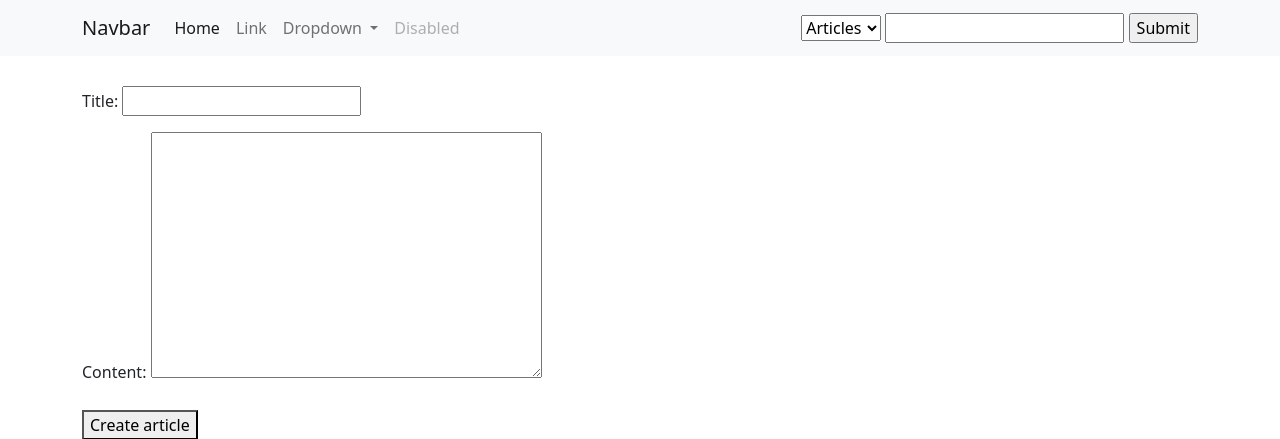
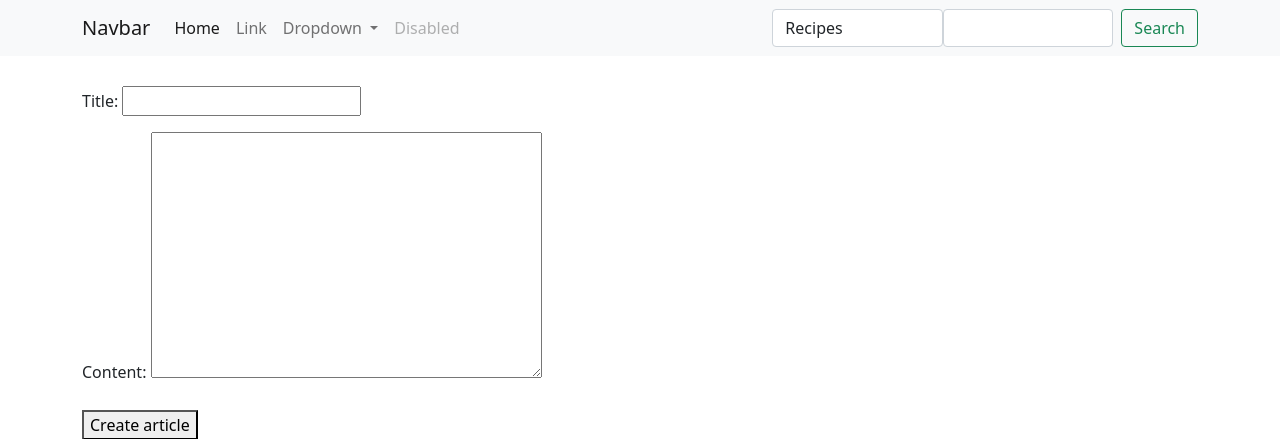
Before and after one commit to punithmadaiahkumar/try-django, a Django app: page /articles/create/ in a window 1280 px wide. Shown: the top 439 px of the page. Run offline with Django 3.2, Linux system fonts and the light colour scheme; a user stored in the database is signed in; some libraries are stand-ins or nearby versions.

Commit message:
Adding Bootstrap & the tip of the Bootstrap Iceberg

```diff
--- a/templates/search/search-form.html
+++ b/templates/search/search-form.html
@@ -1,8 +1,8 @@
 <div>
-    <form action='/search/' method='GET'>
-        <select name='type' id='search-type'>
+    <form action='/search/' method='GET' class="d-flex">
+        <select class='form-control' name='type' id='search-type'>
             {% if request.GET.type == 'article' %}
-                <option value='article' selected>Articles</option>
+                <option value='article'>Articles</option>
             {% else %}
                 <option value='article'>Articles</option>
             {% endif %}
@@ -10,13 +10,13 @@
             {% if request.GET.type == 'recipe' %}
             <option value='recipe' selected>Recipes</option>
             {% else %}
-                <option value='recipe'>Recipes</option>
+                <option value='recipe' selected>Recipes</option>
             {% endif %}
         </select>
 
-        <input type='text' id='search-query' name='q' value='{{ request.GET.q }}' hx-get='/search/' hx-trigger='keyup changed delay:200ms' hx-include='#search-type' hx-target='#typeahead-results' />
+        <input class="form-control me-2" type='text' id='search-query' name='q' value='{{ request.GET.q }}' hx-get='/search/' hx-trigger='keyup changed delay:200ms' hx-include='#search-type' hx-target='#typeahead-results' />
 
-        <input type='submit' />
+        <button class="btn btn-outline-success" type="submit">Search</button>
     </form>
     <div id='typeahead-results'></div>
 </div>
```
